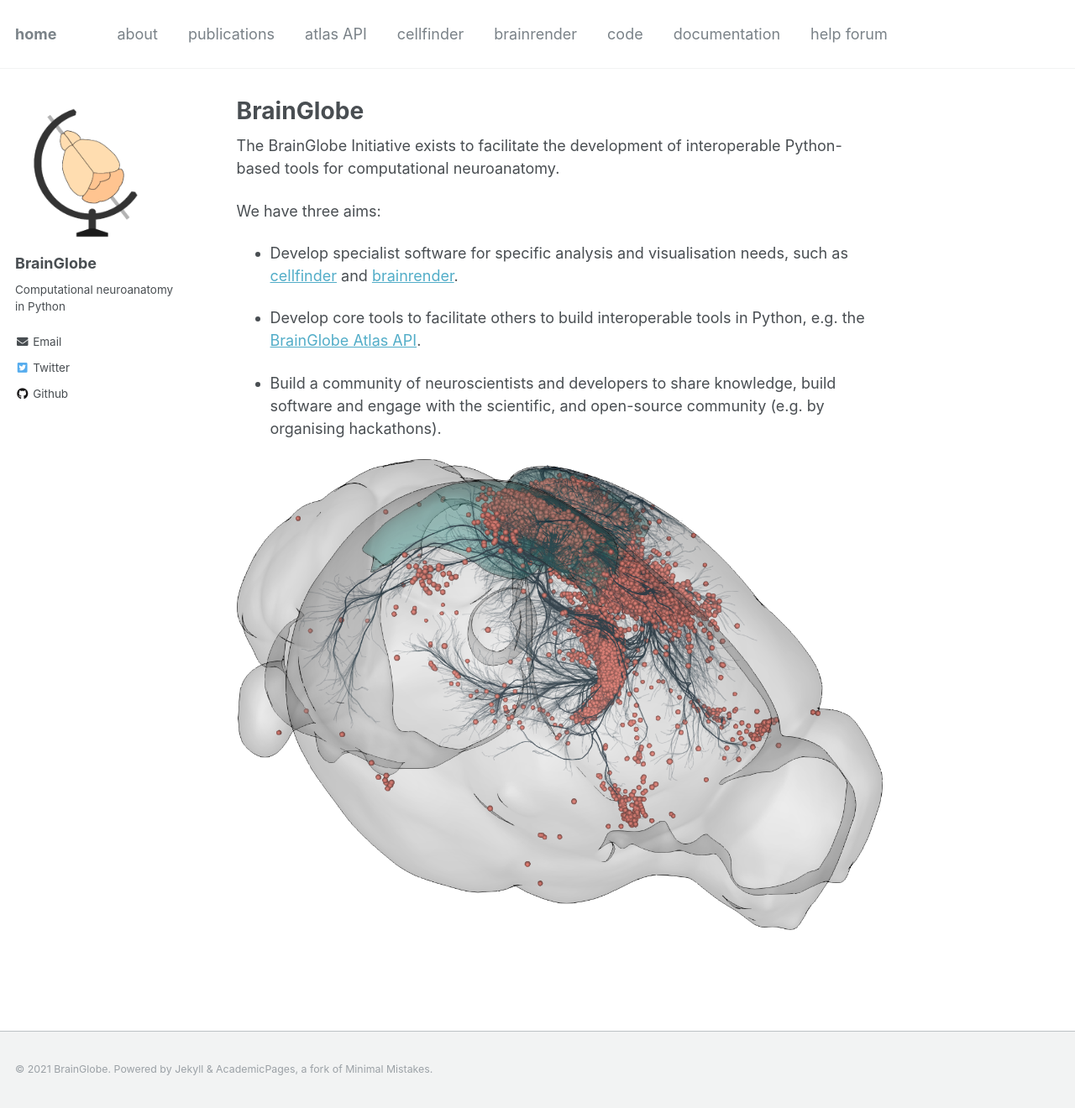
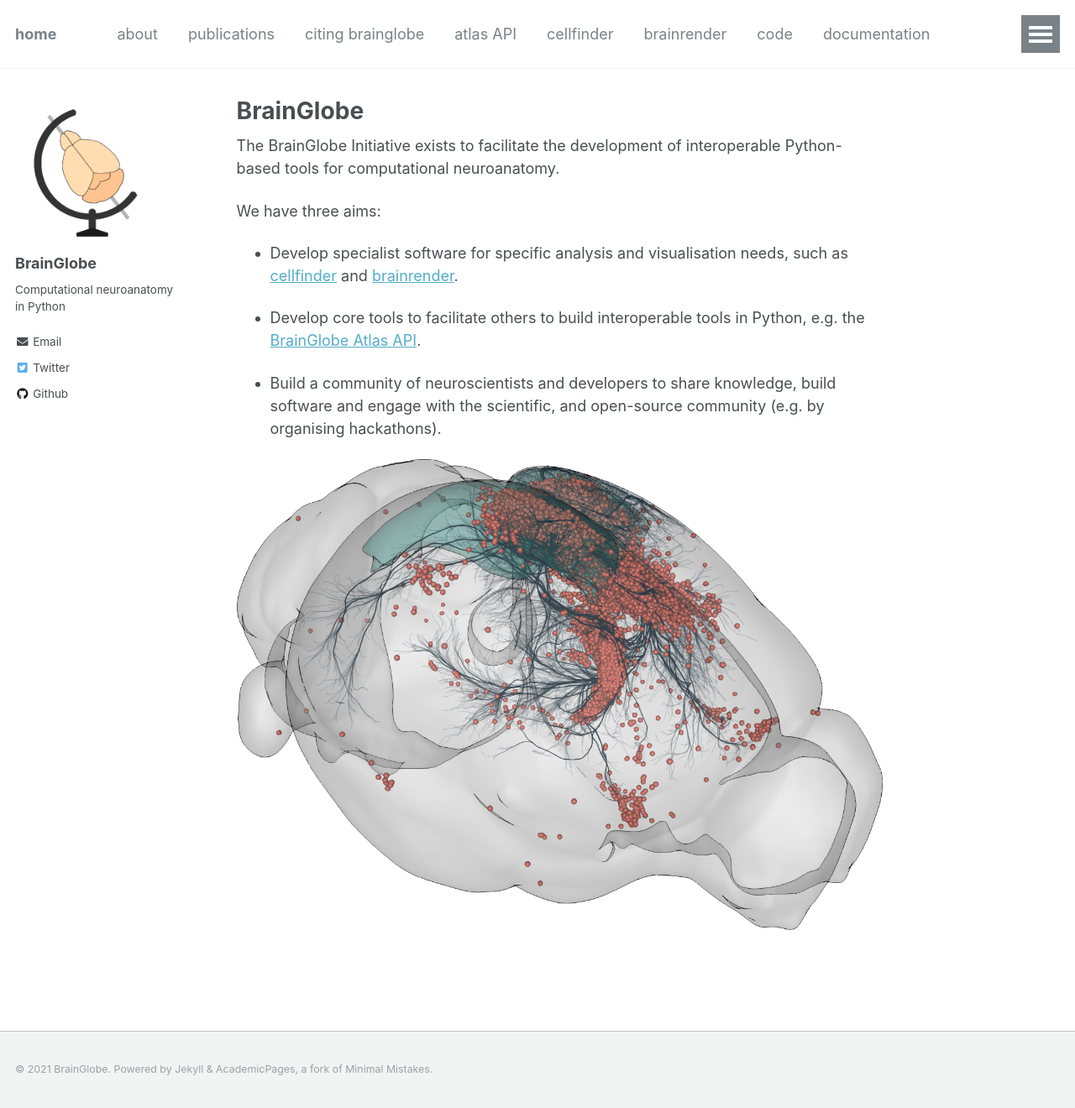
Before and after one commit to brainglobe/brainglobe-web, a Jekyll site: the page built from _pages/home.md, in a window 1280 px wide and 1320 px high. Shown: the whole window at 84% size. Built offline with Jekyll 4.4.1, drawn with Linux system fonts in a browser that asks for light colours.

Commit message:
Update navigation.yml

```diff
--- a/_data/navigation.yml
+++ b/_data/navigation.yml
@@ -8,6 +8,8 @@
 #    url: /news
   - title: "publications"
     url: /publications
+  - title: "citing brainglobe"
+    url: /references
   - title: "atlas API"
     url: /atlas-api
   - title: "cellfinder"
```
